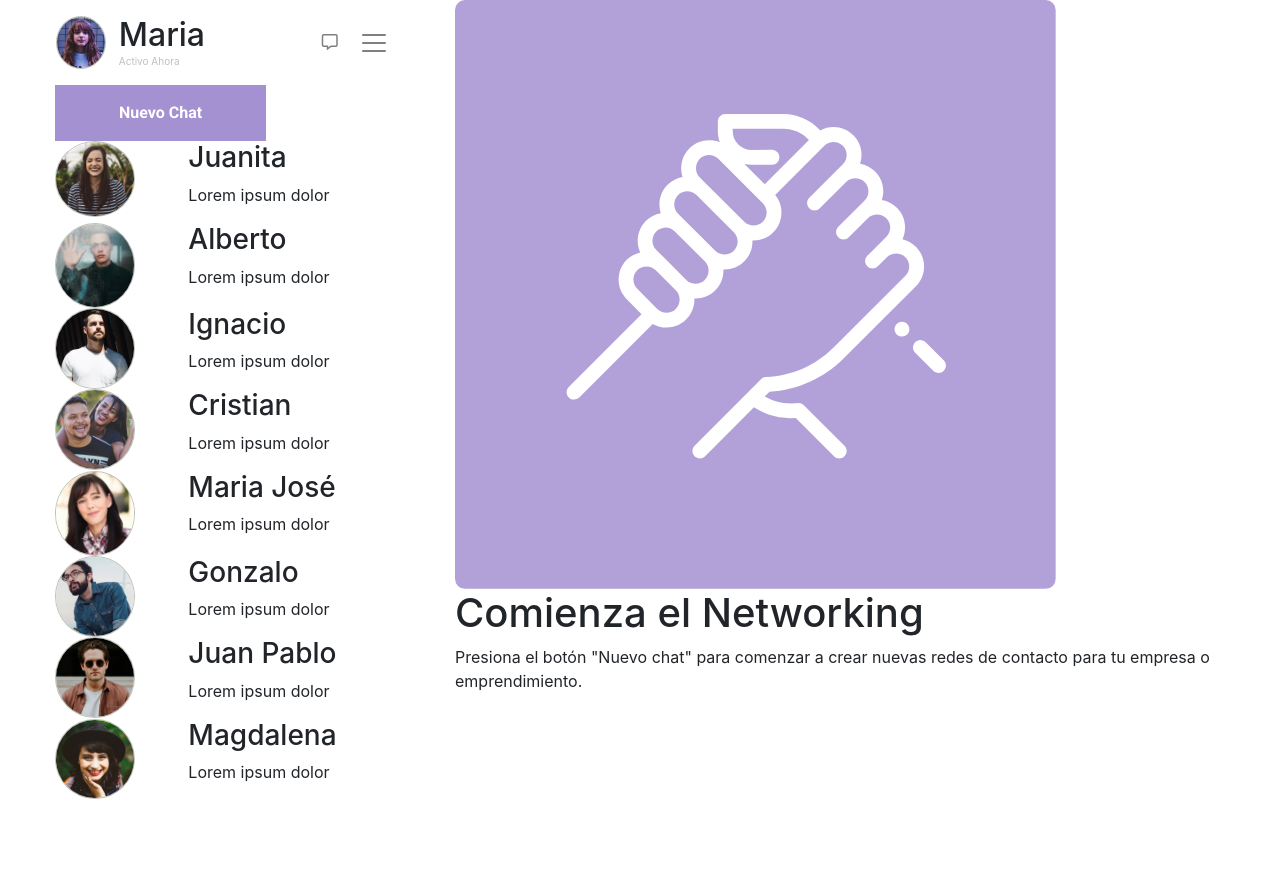
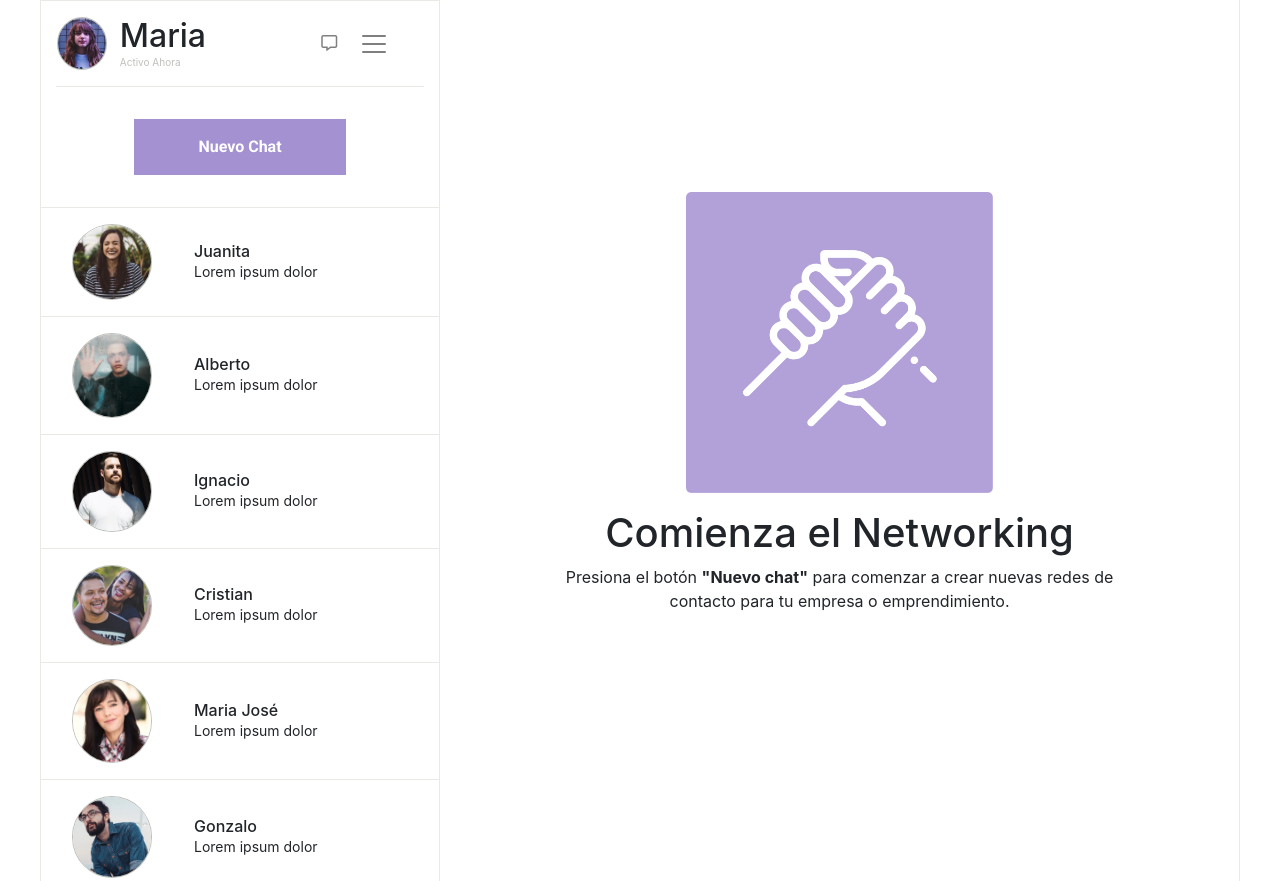
Before and after one commit to diazmclaudio/DL-OK-TALK, a plain HTML site: page index.html in a window 1280 px wide. Shown: the top 881 px of the page. Before the commit the page ends 800 px from the top, so only its background shows below. Drawn offline with nearby package versions, Linux system fonts and the light colour scheme.

Commit message:
termino de diseno

```diff
--- a/assets/sass/abstracts/_variables.scss
+++ b/assets/sass/abstracts/_variables.scss
@@ -1,6 +1,6 @@
 // primer esquema de colores:
 $white: #ffffff;
-$platinum: #ef7f6d;
+$platinum: #e8ebe4;
 $gray: #bec1bb;
 
 // segundo esquema de colores:
--- a/assets/sass/layout/_main.scss
+++ b/assets/sass/layout/_main.scss
@@ -0,0 +1,24 @@
+// base
+
+.main{
+     padding-top: 12em;
+     border-right: 1px solid $platinum;
+}
+
+.message-dashboard{
+     text-align: center;
+
+     img{
+          max-width: 40%;
+          padding-bottom: 1em;
+     }
+
+     p{
+          padding-left: 5em;
+          padding-right: 5em;
+     }
+
+     span{
+          font-weight: $bold;
+     }
+}
--- a/assets/sass/layout/_sidebar.scss
+++ b/assets/sass/layout/_sidebar.scss
@@ -0,0 +1,38 @@
+// base
+
+.sidebar{
+     border: 1px solid $platinum;
+}
+
+.header{
+     border-bottom: 1px solid $platinum;
+}
+
+.contact-menu__contenido{
+     h3{
+          margin: 0;
+     }
+
+     p{
+         margin: 0;
+         font-size: $small;
+     }
+}
+
+.contact-menu__contenido>h3{
+     font-size: $medium;
+}
+
+.contact-menu__button{
+     display: flex;
+     justify-content: center;
+     align-content: center;
+     padding: 2em;
+}
+
+.contact-menu__item {
+     display: flex;
+     align-items: center;
+     border-top: 1px solid $platinum;
+     padding: 1em;
+}
```
Also changed, not shown: assets/css/main.css, 1 other file.
